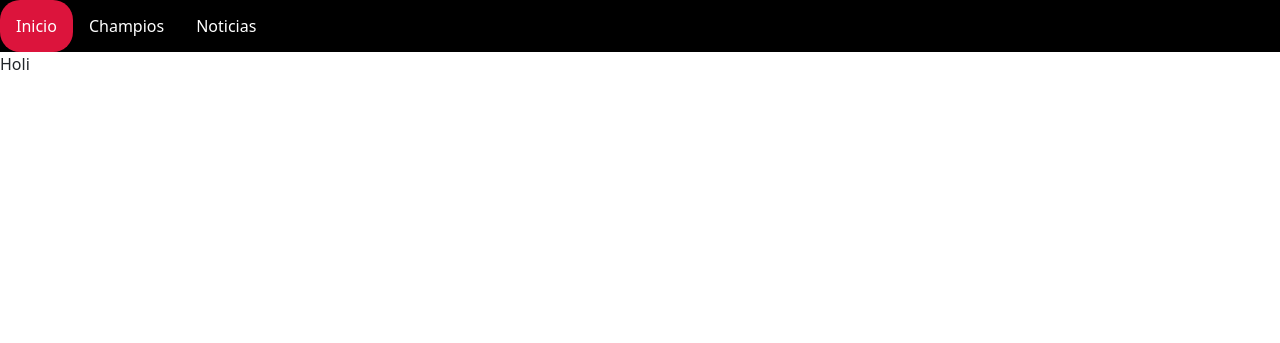
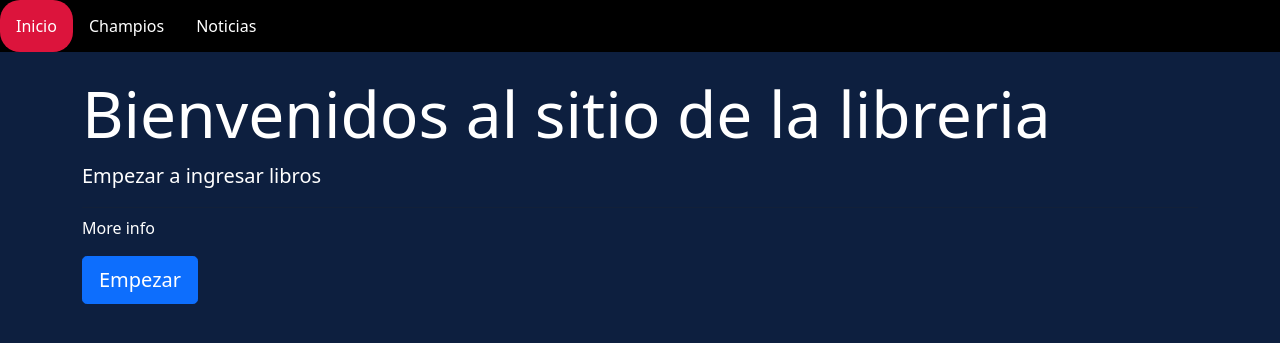
Before and after one commit to kurosakyth/WebDeLoL, a Django app: page / in a window 1280 px wide. Shown: the top 343 px of the page. Run offline with Django 3.2, Linux system fonts and the light colour scheme.

Commit message:
agregando edits a la vista de inicio (estilo)

```diff
--- a/sistema/lolcito/templates/base.html
+++ b/sistema/lolcito/templates/base.html
@@ -10,6 +10,12 @@
     <!-- Bootstrap CSS v5.0.2 -->
     <link rel="stylesheet" href="https://cdn.jsdelivr.net/npm/bootstrap@5.0.2/dist/css/bootstrap.min.css"  integrity="sha384-EVSTQN3/azprG1Anm3QDgpJLIm9Nao0Yz1ztcQTwFspd3yD65VohhpuuCOmLASjC" crossorigin="anonymous">
     <style>
+        .lettercol {
+            color: white;
+        }
+        container {
+            float: center;
+        }
         ul {
           list-style-type: none;
           margin: 0;
@@ -33,19 +39,25 @@
         li a:hover:not(.active) {
           background-color: #111;
         }
-
+        .font {
+            background-color: #0d1f3f;
+        }
         .active {
           background-color: #DC143C;
           border-radius: 20px;
         }
         </style>
   </head>
-  <body>
+  <body class="font">
+      <!--navbar-->
     <ul>
         <li><a class="active" href="#">Inicio</a></li>
         <li><a href="#">Champios</a></li>
         <li><a href="#">Noticias</a></li>
-      </ul>
+      </ul> <!--fin de navbar-->
+
+      <!--agregar botón en el navbar al lado derecho para cambiar fondo, para esto se necesita
+    base de datos-->
 
     {% block contenido %}  {% endblock %}
     <!-- Bootstrap JavaScript Libraries -->
--- a/sistema/lolcito/templates/paginas/inicio.html
+++ b/sistema/lolcito/templates/paginas/inicio.html
@@ -2,4 +2,17 @@
 
 {% block titulo %} Inicio {% endblock %}
 
-{% block contenido %} Holi {% endblock %}
+{% block contenido %}
+
+<br>
+    <div class="container">
+        <h1 class="display-3 lettercol" >Bienvenidos al sitio de la libreria</h1>
+        <p class="lead lettercol">Empezar a ingresar libros</p>
+        <hr class="my-2">
+        <p class="lettercol">More info</p>
+        <p class="lead">
+            <a class="btn btn-primary btn-lg" href="#" role="button">Empezar</a>
+        </p>
+    </div>
+<!--en el inicio se va a ver una introducción sobre la bibliografía de lolcito-->
+{% endblock %}
```
